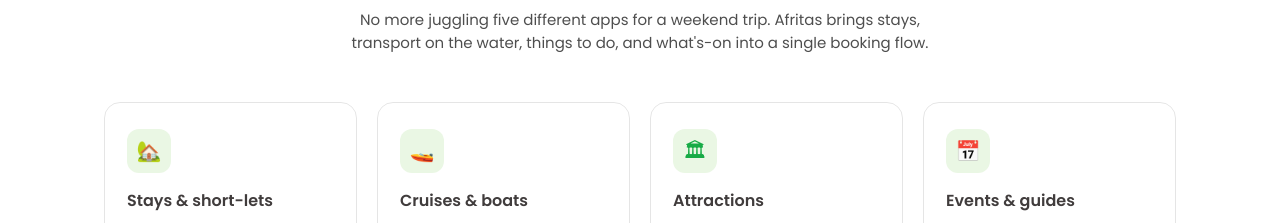
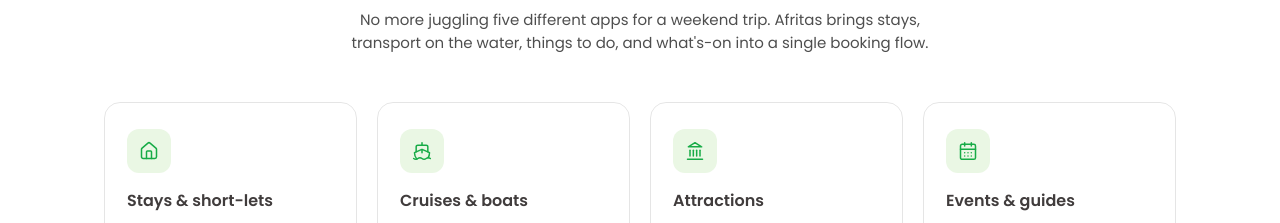
Before and after one commit to kingleychuks1/afritas-waitlist-vercel, a React (Vite) app: page / in a window 1280 px wide. Shown: the part 960-1183 px from the top of the page. Built offline with nearby package versions, Linux system fonts and the light colour scheme; no server answers.

Commit message:
feat: replace emoji icons with lucide-react components and update brand color theme

```diff
--- a/package.json
+++ b/package.json
@@ -10,6 +10,7 @@
   },
   "dependencies": {
     "@vercel/postgres": "^0.10.0",
+    "lucide-react": "^0.441.0",
     "react": "^18.3.1",
     "react-dom": "^18.3.1",
     "react-router-dom": "^6.26.2"
--- a/src/index.css
+++ b/src/index.css
@@ -706,11 +706,6 @@ footer .foot-links {
   margin-top: 4px;
 }
 
-.wl-submit.btn-primary {
-  background: #e8492e;
-  box-shadow: 0 8px 20px rgba(232, 73, 46, 0.28);
-}
-
 .wl-footnote {
   text-align: center;
   font-size: 12px;
@@ -726,8 +721,8 @@ footer .foot-links {
   width: 72px;
   height: 72px;
   border-radius: 20px;
-  background: #fdece8;
-  color: #e8492e;
+  background: var(--green-tint);
+  color: var(--green-dark);
   display: flex;
   align-items: center;
   justify-content: center;
--- a/src/pages/Home.jsx
+++ b/src/pages/Home.jsx
@@ -1,5 +1,6 @@
 import { useEffect, useState } from "react";
 import { Link } from "react-router-dom";
+import { Home as HomeIcon, Ship, Landmark, CalendarDays } from "lucide-react";
 
 const API_URL = import.meta.env.VITE_API_URL || "";
 
@@ -15,22 +16,22 @@ const WAITLIST_INITIALS = ["KO", "AI", "TB"];
 
 const PILLARS = [
   {
-    icon: "\u{1F3E1}",
+    icon: HomeIcon,
     title: "Stays & short-lets",
     body: "Book verified apartments and short-lets across Africa's biggest cities, no middlemen.",
   },
   {
-    icon: "\u{1F6A4}",
+    icon: Ship,
     title: "Cruises & boats",
     body: "Reserve a boat ride or a sunset cruise on the water the same way you'd book a cab.",
   },
   {
-    icon: "\u{1F3DB}",
+    icon: Landmark,
     title: "Attractions",
     body: "Skip the queue for the events, parks and landmarks locals actually recommend.",
   },
   {
-    icon: "\u{1F4C5}",
+    icon: CalendarDays,
     title: "Events & guides",
     body: "Find what's happening this weekend, curated by people who live there.",
   },
@@ -219,7 +220,9 @@ export default function Home() {
           <div className="pillars">
             {PILLARS.map((p) => (
               <div className="pillar" key={p.title}>
-                <div className="icon">{p.icon}</div>
+                <div className="icon">
+                  <p.icon size={20} strokeWidth={1.8} />
+                </div>
                 <h3>{p.title}</h3>
                 <p>{p.body}</p>
               </div>
```
